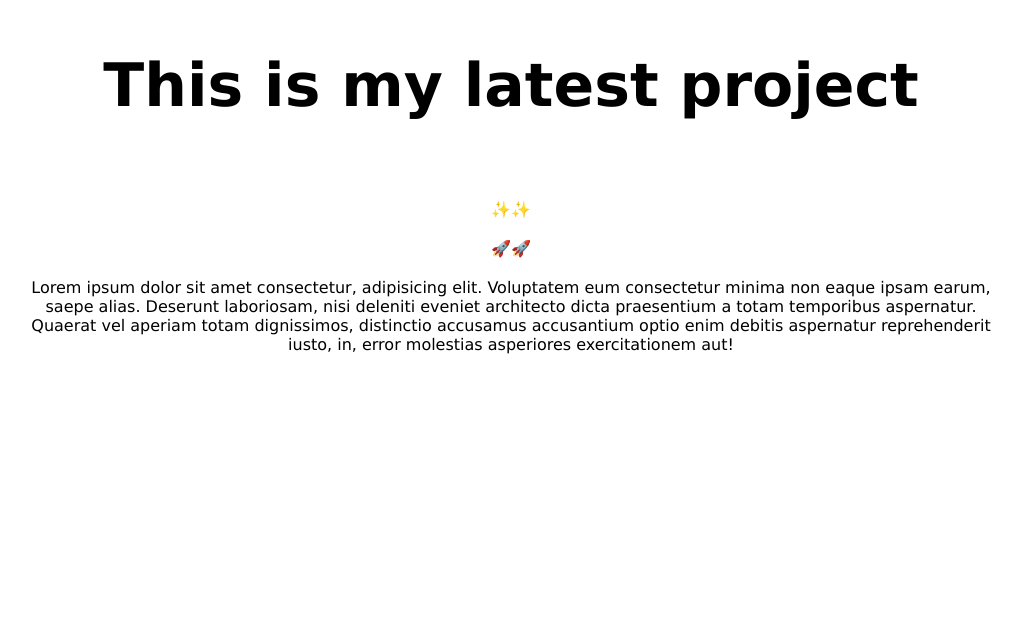
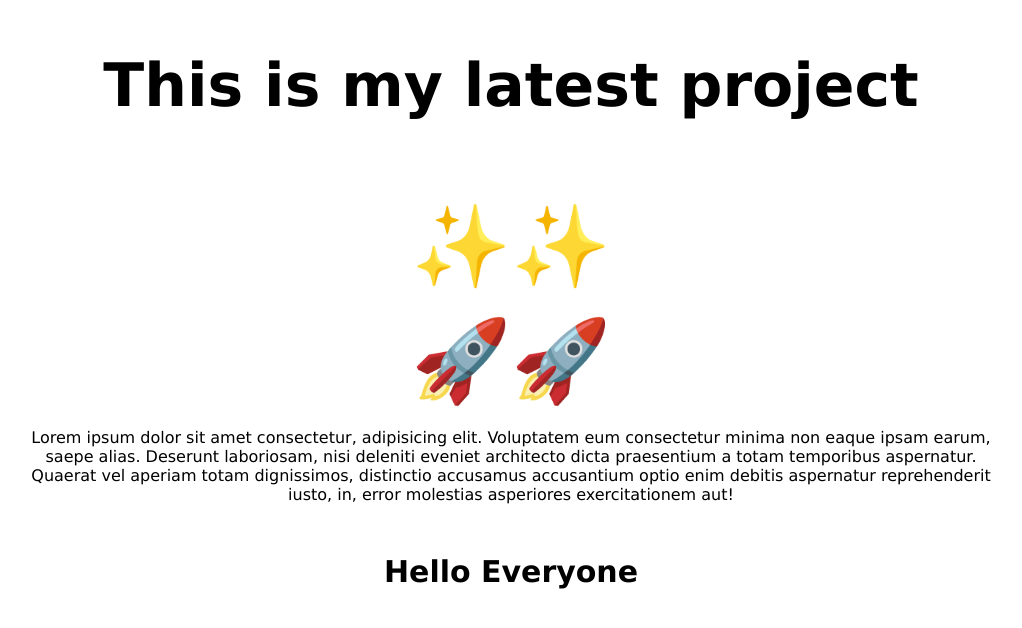
Before and after one commit to saifsahed01/new-prac-repo, a plain HTML site: page index.html in a window 1280 px wide. Shown: the part 138-766 px from the top of the page, without its empty margins (129-1151 px from the left). Drawn offline with Linux system fonts and the light colour scheme.

Commit message:
modified the index and style

```diff
--- a/index.html
+++ b/index.html
@@ -8,8 +8,8 @@
   </head>
   <body>
     <h1>This is my latest project</h1>
-    <p>✨✨</p>
-    <p>🚀🚀</p>
+    <p class="big">✨✨</p>
+    <p class="big">🚀🚀</p>
     <p>
       Lorem ipsum dolor sit amet consectetur, adipisicing elit. Voluptatem eum
       consectetur minima non eaque ipsam earum, saepe alias. Deserunt
@@ -18,5 +18,6 @@
       accusamus accusantium optio enim debitis aspernatur reprehenderit iusto,
       in, error molestias asperiores exercitationem aut!
     </p>
+    <h3>Hello Everyone</h3>
   </body>
 </html>
--- a/style/style.css
+++ b/style/style.css
@@ -15,3 +15,13 @@ P{
   margin: 20px auto;
   text-align: center;
 }
+
+.big{
+  font-size: 80px;
+}
+
+h3{
+  font-size: 30px;
+  text-align: center;
+  padding: 20px 0;
+}
```
